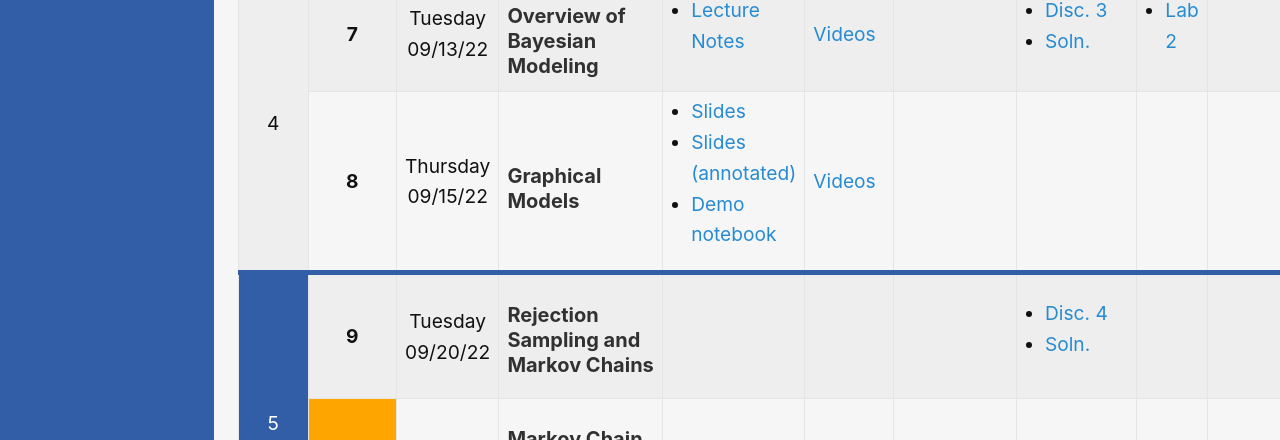
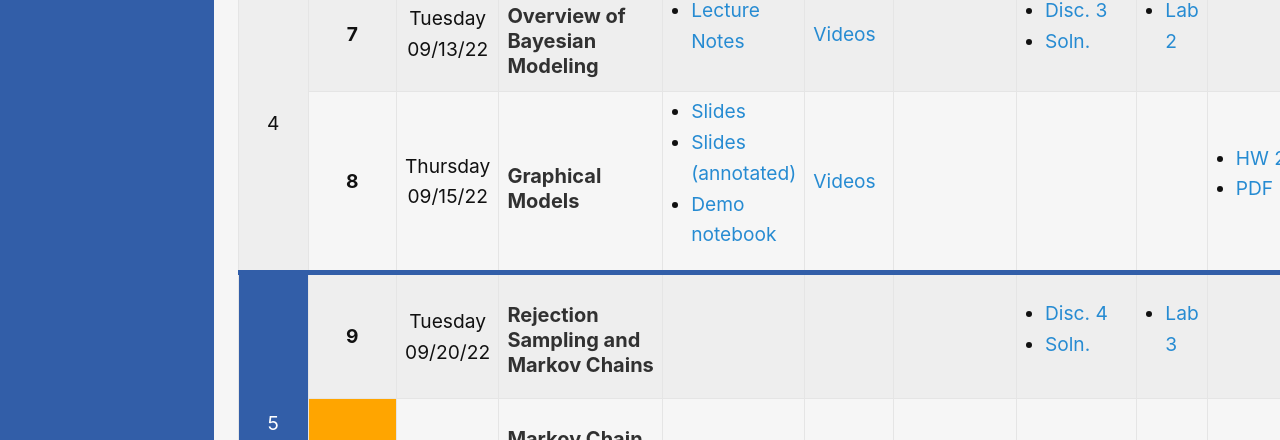
Before and after one commit to ds-102/fa22, a Jekyll site: the page built from index.md, in a window 1280 px wide. Shown: the part 1895-2335 px from the top of the page. Built offline with Jekyll 4.4.1, drawn with Linux system fonts in a browser that asks for light colours.

Commit message:
hw2 lab3 links

```diff
--- a/_data/lectures.yml
+++ b/_data/lectures.yml
@@ -88,9 +88,14 @@
       - [Slides](https://docs.google.com/presentation/d/1Aj6owI2sdgWZpT_kkG_uP-LMeaXKXET-a6onoignKxo/edit?usp=sharing)
       - [Slides (annotated)](assets/notes/lecture07_annotated.pdf)
       - [Demo notebook](http://data102.datahub.berkeley.edu/hub/user-redirect/git-sync?repo=https://github.com/ds-102/fa22&subPath=lecture/lecture07/lecture07.ipynb)
+  homework: |
+      - [HW 2](http://data102.datahub.berkeley.edu/hub/user-redirect/git-sync?repo=https://github.com/ds-102/fa22&subPath=homeworks/hw1/)
+      - [PDF](assets/homework/hw2.pdf)
 
 - date: Tuesday 09/20/22
   topic: Rejection Sampling and Markov Chains
+  lab: |
+    - [Lab 3](http://data102.datahub.berkeley.edu/hub/user-redirect/git-sync?repo=https://github.com/ds-102/fa22&subPath=labs/lab03/)
   discussion: |
     - [Disc. 4](assets/discussion/Discussion4.pdf)
     - [Soln.](assets/discussion/Discussion4_Solutions.pdf)
```
